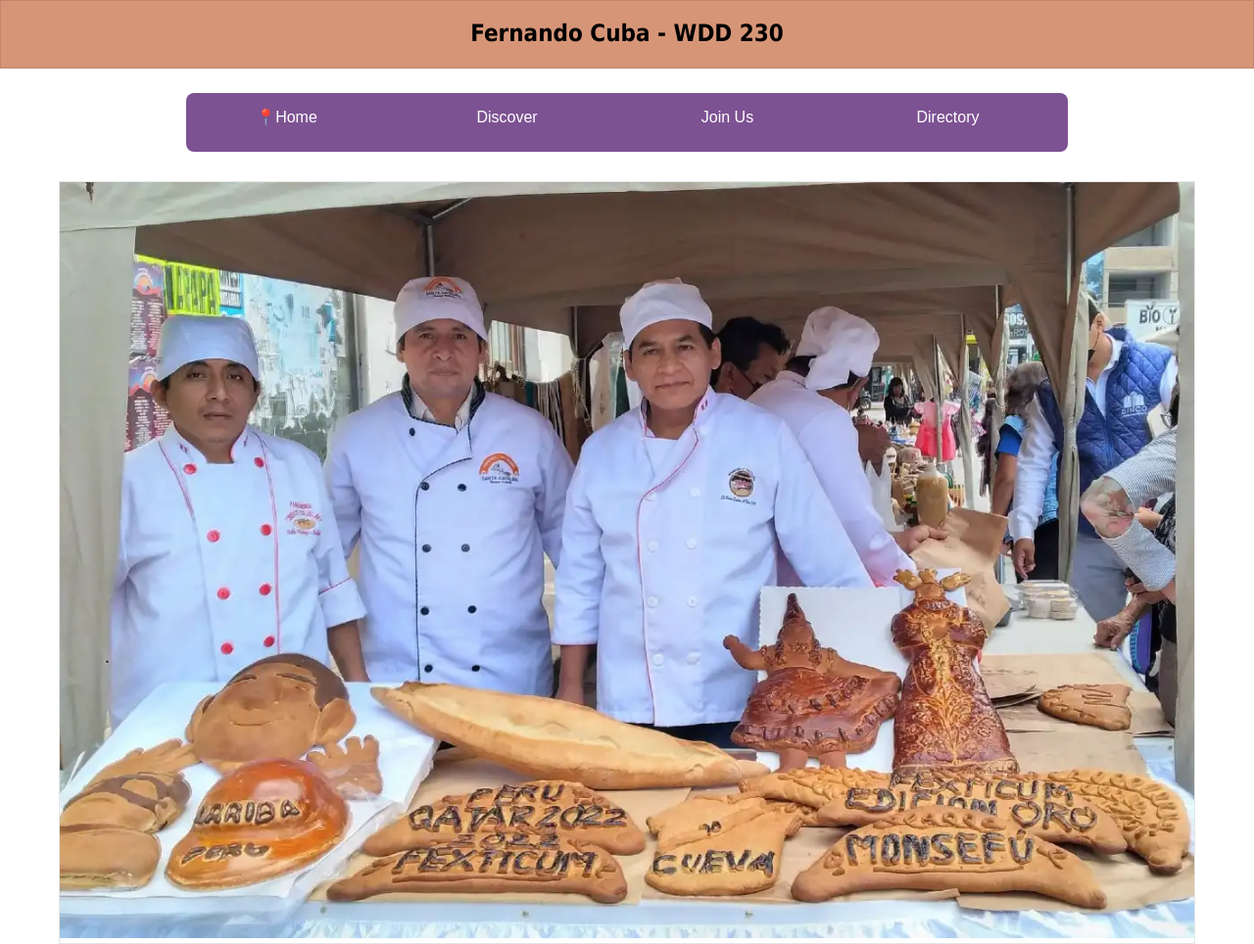
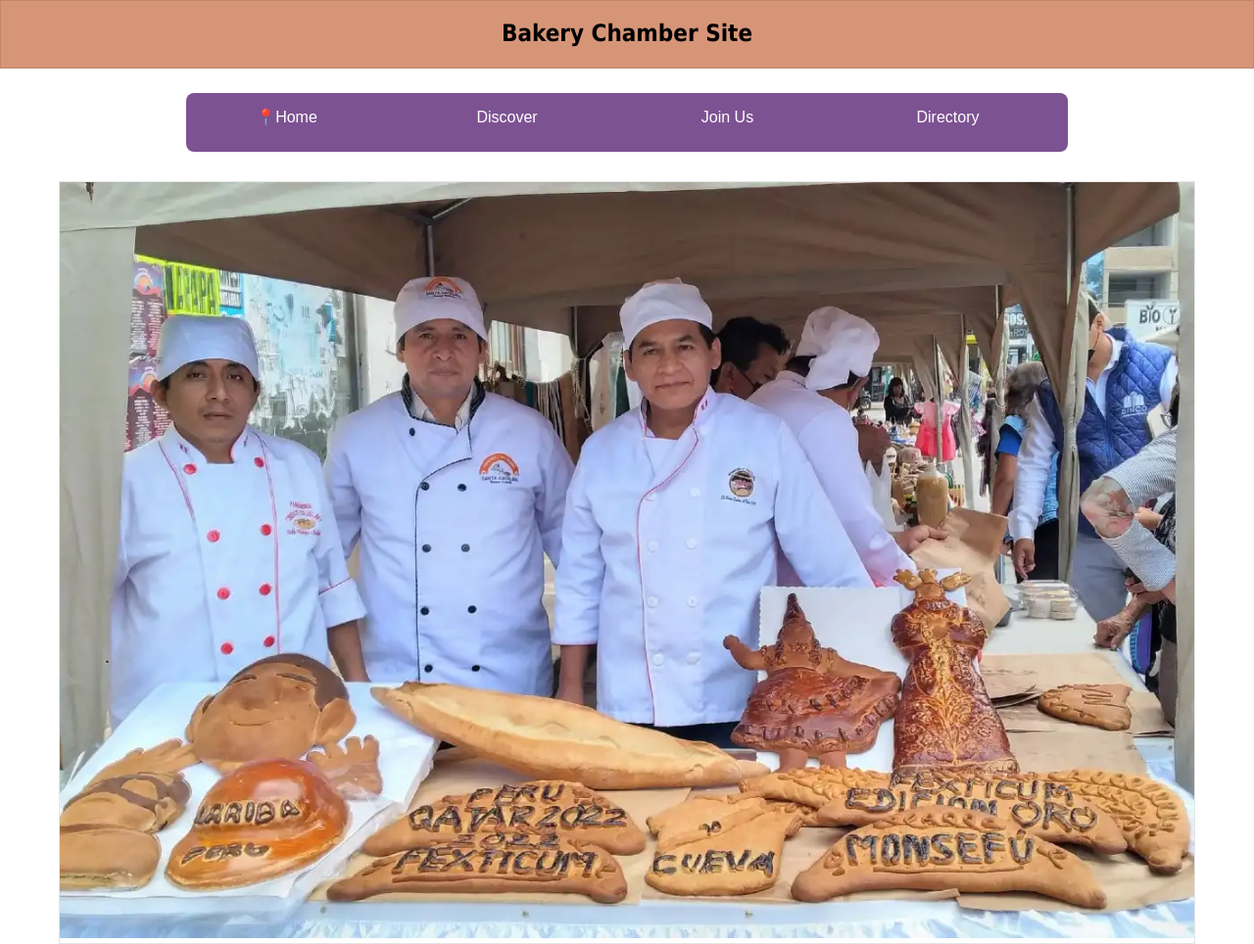
Before and after one commit to fercuba96/wdd230, a plain HTML site: page chamber/index.html in a window 1280 px wide. Shown: the top 964 px of the page at 98% size. Drawn offline with Linux system fonts and the light colour scheme; no server answers.

Commit message:
updated headers

```diff
--- a/chamber/index.html
+++ b/chamber/index.html
@@ -23,7 +23,7 @@
 
 <body>
     <header>
-        <span>Fernando Cuba - WDD 230</span>
+        <span>Bakery Chamber Site</span>
     </header>
     <nav>
         <p id="menu"></p>
```
Also changed, not shown: chamber/discover.html (+1 -1 lines), chamber/join.html (+1 -1 lines), chamber/thankyou.html (+1 -1 lines).
